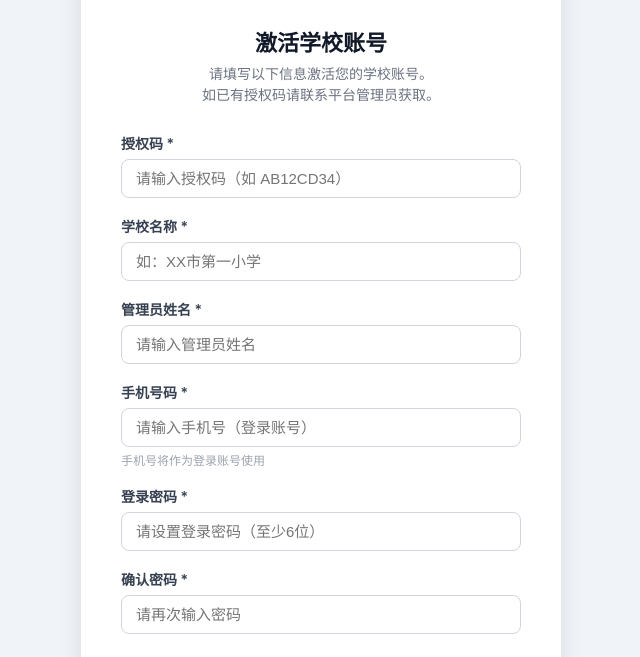
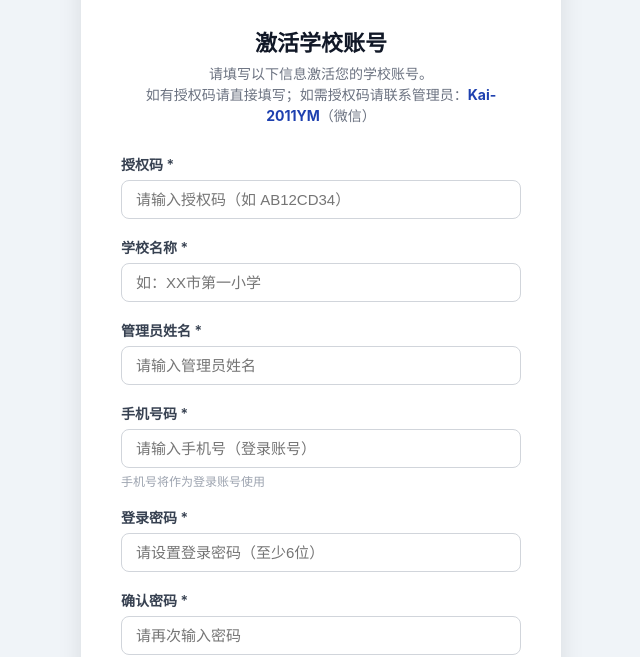
Before and after one commit to pan13243/school-substitute, a website: page activate.html in a window 1280 px wide. Shown: the part 172-829 px from the top of the page, without its empty margins (319-959 px from the left). Drawn offline with Linux system fonts and the light colour scheme.

Commit message:
激活页添加管理员微信联系方式 Kai-2011YM

```diff
--- a/activate.html
+++ b/activate.html
@@ -57,7 +57,7 @@
   </div>
 
   <h1>激活学校账号</h1>
-  <p class="subtitle">请填写以下信息激活您的学校账号。<br>如已有授权码请联系平台管理员获取。</p>
+  <p class="subtitle">请填写以下信息激活您的学校账号。<br>如有授权码请直接填写；如需授权码请联系管理员：<strong style="color:#1e40af">Kai-2011YM</strong>（微信）</p>
 
   <div class="alert error" id="errMsg"></div>
 
```
